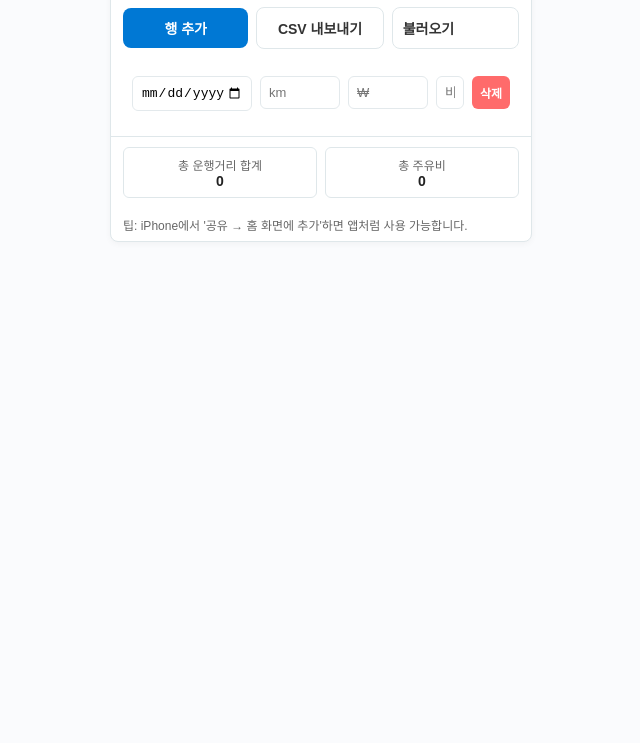
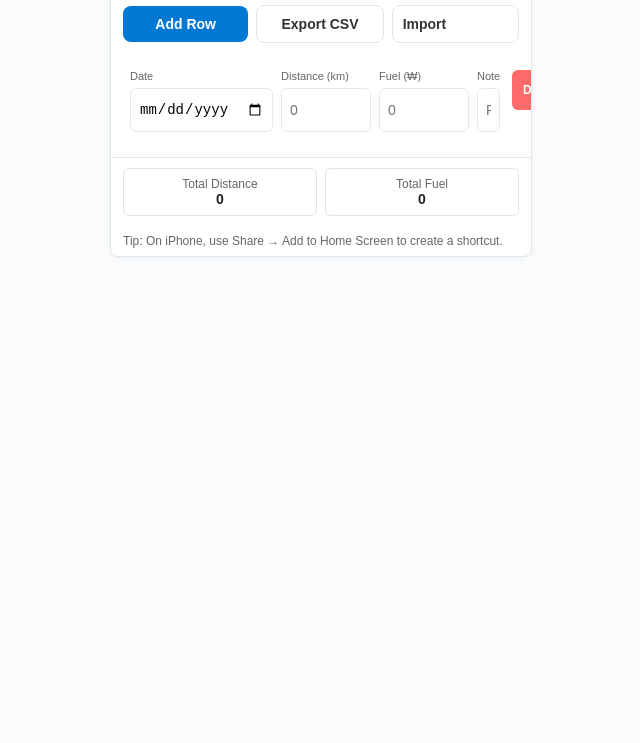
Before and after one commit to coodol2-git/car_log, a plain HTML site: page index.html in a window 1280 px wide. Shown: the part 69-812 px from the top of the page, without its empty margins (319-959 px from the left). Drawn offline with Linux system fonts and the light colour scheme.

Commit message:
Update index.html

```diff
--- a/index.html
+++ b/index.html
@@ -3,70 +3,106 @@
 <head>
 <meta charset="utf-8" />
 <meta name="viewport" content="width=device-width,initial-scale=1,maximum-scale=1" />
-<title>차량일지(단순·날짜통합)</title>
+<title>차량일지(모바일 · 정렬된 칸간격)</title>
 <style>
-  :root{--yellow:#ffd700;--muted:#f4f6f7;--border:#dfe7ea;}
+  :root{
+    --yellow:#ffd700;
+    --muted:#f4f6f7;
+    --border:#dfe7ea;
+    --touch:44px; /* 터치 높이 최소 권장 */
+  }
   html,body{height:100%;margin:0;font-family:"Apple SD Gothic Neo","Malgun Gothic","Noto Sans KR",sans-serif;background:#fafbfd;color:#222}
-  .wrap{max-width:420px;margin:12px auto;background:#fff;border:1px solid var(--border);border-radius:8px;overflow:hidden;box-shadow:0 2px 6px rgba(0,0,0,0.04)}
-  header{background:var(--yellow);padding:12px 16px;border-bottom:3px solid #e6c200}
+  .wrap{width:100%;max-width:420px;margin:10px auto;background:#fff;border:1px solid var(--border);border-radius:8px;overflow:hidden;box-shadow:0 2px 6px rgba(0,0,0,0.04)}
+  header{background:var(--yellow);padding:12px 14px;border-bottom:3px solid #e6c200}
   header h1{margin:0;font-size:18px;text-align:center;font-weight:700}
   .controls{display:flex;gap:8px;padding:10px 12px;align-items:center;flex-wrap:wrap}
   .controls .btn{flex:1;padding:10px;border-radius:8px;border:0;font-weight:700;font-size:14px;cursor:pointer}
   .btn.primary{background:#0078d4;color:white}
   .btn.ghost{background:white;border:1px solid var(--border);color:#333}
-  .list{padding:8px 12px;max-height:62vh;overflow:auto}
-  .row{display:flex;gap:8px;align-items:flex-start;padding:8px;margin-bottom:8px;border-radius:8px;background:linear-gradient(#fff,#fff);border:1px solid transparent}
-  .row:nth-child(even){background:var(--muted)}
-  .col{font-size:13px;display:flex;flex-direction:column;gap:6px}
-  .col.date{width:120px}
-  .col.number{width:80px}
-  input[type="date"], input[type="number"], input[type="text"] {width:100%;box-sizing:border-box;padding:8px;border:1px solid #e3e9ec;border-radius:6px;font-size:13px}
-  .note{flex:1}
-  .actions{display:flex;flex-direction:column;gap:6px}
+
+  /* 리스트 영역(스크롤) */
+  .list{padding:8px 10px;max-height:62vh;overflow:auto}
+
+  /* 행 레이아웃: CSS Grid로 고정 칸폭 할당 */
+  .row{
+    display:grid;
+    grid-template-columns: 1fr 90px 90px 1.2fr 48px;
+    gap:8px;
+    align-items:start;
+    padding:8px;
+    margin-bottom:8px;
+    border-radius:8px;
+    background:linear-gradient(#fff,#fff);
+    border:1px solid transparent;
+  }
+  /* 짝수행 배경 */
+  .row:nth-child(even){ background:var(--muted); }
+
+  /* 각 칸 내부 정렬 */
+  .col{font-size:13px; display:flex; flex-direction:column; gap:6px;}
+  .col label{font-size:11px;color:#666}
+  input[type="date"], input[type="number"], input[type="text"] {
+    width:100%;
+    box-sizing:border-box;
+    padding:8px;
+    border:1px solid #e3e9ec;
+    border-radius:6px;
+    font-size:14px;
+    min-height:var(--touch);
+  }
+
+  /* 삭제 버튼 칸(마지막) 중앙 정렬 */
+  .col.actions{display:flex;align-items:center;justify-content:center;padding:0;margin:0}
   .smallbtn{padding:8px;border-radius:6px;border:0;font-weight:700;font-size:12px;cursor:pointer}
-  .smallbtn.danger{background:#ff6b6b;color:#fff}
+  .smallbtn.danger{background:#ff6b6b;color:#fff;width:40px;height:40px;border-radius:6px}
+
+  /* 반응형: 화면 매우 좁을 때 그리드 비율 재조정 */
+  @media (max-width:360px){
+    .row{ grid-template-columns: 1fr 76px 76px 1fr 44px; gap:6px; }
+    input[type="date"], input[type="number"], input[type="text"]{ padding:7px; font-size:13px; }
+  }
+
+  /* 합계영역 */
   .summary{padding:10px 12px;border-top:1px solid var(--border);display:flex;gap:8px;align-items:center}
   .summary .info{flex:1;background:#fff;border:1px solid var(--border);padding:8px;border-radius:6px;text-align:center}
   .summary .info p{margin:0;font-weight:700;font-size:14px}
   .note-bottom{font-size:12px;color:#666;padding:8px 12px}
   button,input,select{touch-action:manipulation}
-  @media (max-width:380px){
-    .col.date{width:110px}
-    .col.number{width:70px}
-  }
 </style>
 </head>
 <body>
-<div class="wrap" role="application" aria-label="차량일지 단순형">
-  <header><h1>차량일지 (단순형)</h1></header>
+<div class="wrap" role="application" aria-label="차량일지">
+  <header><h1>차량일지 (모바일)</h1></header>
 
   <div class="controls">
-    <button id="addBtn" class="btn primary">행 추가</button>
-    <button id="exportBtn" class="btn ghost">CSV 내보내기</button>
+    <button id="addBtn" class="btn primary">Add Row</button>
+    <button id="exportBtn" class="btn ghost">Export CSV</button>
     <label class="btn ghost" style="display:inline-flex;align-items:center;gap:8px;cursor:pointer">
-      불러오기<input id="importFile" type="file" accept=".csv,text/csv" style="display:none">
+      Import<input id="importFile" type="file" accept=".csv,text/csv" style="display:none">
     </label>
   </div>
 
-  <div class="list" id="list"></div>
+  <div class="list" id="list">
+    <!-- rows injected here -->
+  </div>
 
   <div class="summary">
     <div class="info">
-      <div style="font-size:12px;color:#666">총 운행거리 합계</div>
+      <div style="font-size:12px;color:#666">Total Distance</div>
       <p id="sumDistance">0</p>
     </div>
     <div class="info">
-      <div style="font-size:12px;color:#666">총 주유비</div>
+      <div style="font-size:12px;color:#666">Total Fuel</div>
       <p id="sumFuel">0</p>
     </div>
   </div>
 
-  <div class="note-bottom">팁: iPhone에서 '공유 → 홈 화면에 추가'하면 앱처럼 사용 가능합니다.</div>
+  <div class="note-bottom">Tip: On iPhone, use Share → Add to Home Screen to create a shortcut.</div>
 </div>
 
 <script>
-/* 설정 */
-const STORAGE_KEY = 'mobile_carlog_simple_v1';
+/* 저장 키 및 만료 */
+const STORAGE_KEY = 'mobile_carlog_grid_v1';
 const EXPIRE_DAYS = 365;
 
 /* DOM */
@@ -77,9 +113,9 @@
 const sumDistanceEl = document.getElementById('sumDistance');
 const sumFuelEl = document.getElementById('sumFuel');
 
-/* 유틸 */
+/* 유틸: 로컬 저장(만료 포함) */
 function saveAll(items){
-  const payload = {savedAt: Date.now(),items};
+  const payload = { savedAt: Date.now(), items };
   localStorage.setItem(STORAGE_KEY, JSON.stringify(payload));
 }
 function loadAll(){
@@ -94,61 +130,64 @@
 }
 function numberWithCommas(x){ return String(x).replace(/\B(?=(\d{3})+(?!\d))/g, ","); }
 
-/* 행 생성 (data optional) */
+/* 행 생성: Grid 열 순서 = [Date | Distance | Fuel | Note | Action] */
 function createRow(data){
-  const container = document.createElement('div');
-  container.className = 'row';
+  const row = document.createElement('div');
+  row.className = 'row';
 
-  // 날짜 (single cell: date)
-  const dateCol = document.createElement('div'); dateCol.className='col date';
-  const dateInput = document.createElement('input'); dateInput.type='date';
-  dateCol.appendChild(dateInput);
+  // Date
+  const colDate = document.createElement('div'); colDate.className = 'col';
+  const lblDate = document.createElement('label'); lblDate.textContent = 'Date';
+  const dateIn = document.createElement('input'); dateIn.type = 'date';
+  colDate.appendChild(lblDate); colDate.appendChild(dateIn);
 
-  // 운행거리
-  const distanceCol = document.createElement('div'); distanceCol.className='col number';
-  const distance = document.createElement('input'); distance.type='number'; distance.placeholder='km';
-  distanceCol.appendChild(distance);
+  // Distance
+  const colDist = document.createElement('div'); colDist.className = 'col';
+  const lblDist = document.createElement('label'); lblDist.textContent = 'Distance (km)';
+  const distIn = document.createElement('input'); distIn.type = 'number'; distIn.placeholder='0';
+  colDist.appendChild(lblDist); colDist.appendChild(distIn);
 
-  // 주유비
-  const fuelCol = document.createElement('div'); fuelCol.className='col number';
-  const fuel = document.createElement('input'); fuel.type='number'; fuel.placeholder='₩';
-  fuelCol.appendChild(fuel);
+  // Fuel
+  const colFuel = document.createElement('div'); colFuel.className = 'col';
+  const lblFuel = document.createElement('label'); lblFuel.textContent = 'Fuel (₩)';
+  const fuelIn = document.createElement('input'); fuelIn.type = 'number'; fuelIn.placeholder='0';
+  colFuel.appendChild(lblFuel); colFuel.appendChild(fuelIn);
 
-  // 비고
-  const noteCol = document.createElement('div'); noteCol.className='col note';
-  const note = document.createElement('input'); note.type='text'; note.placeholder='비고';
-  noteCol.appendChild(note);
+  // Note
+  const colNote = document.createElement('div'); colNote.className = 'col';
+  const lblNote = document.createElement('label'); lblNote.textContent = 'Note';
+  const noteIn = document.createElement('input'); noteIn.type = 'text'; noteIn.placeholder='Remark';
+  colNote.appendChild(lblNote); colNote.appendChild(noteIn);
 
-  // 액션 (삭제)
-  const actions = document.createElement('div'); actions.className='actions';
-  const delBtn = document.createElement('button'); delBtn.className='smallbtn danger'; delBtn.textContent='삭제';
-  actions.appendChild(delBtn);
+  // Action
+  const colAct = document.createElement('div'); colAct.className = 'col actions';
+  const delBtn = document.createElement('button'); delBtn.className='smallbtn danger'; delBtn.title='Delete';
+  delBtn.textContent = 'Del';
+  colAct.appendChild(delBtn);
 
-  container.appendChild(dateCol);
-  container.appendChild(distanceCol);
-  container.appendChild(fuelCol);
-  container.appendChild(noteCol);
-  container.appendChild(actions);
-
-  // 초기값
+  // 초기값 적용
   if(data){
-    if(data.date) dateInput.value = data.date;
-    distance.value = data.distance||'';
-    fuel.value = data.fuel||'';
-    note.value = data.note||'';
+    if(data.date) dateIn.value = data.date;
+    distIn.value = data.distance || '';
+    fuelIn.value = data.fuel || '';
+    noteIn.value = data.note || '';
   }
 
-  // 이벤트: 변경 시 저장 및 합계 갱신
-  [dateInput,distance,fuel,note].forEach(el => {
-    el.addEventListener('input', ()=>{ persist(); updateSummary(); });
-  });
+  // 변경 이벤트: 저장 및 합계 갱신
+  [dateIn, distIn, fuelIn, noteIn].forEach(el => el.addEventListener('input', ()=>{ persist(); updateSummary(); }));
 
-  delBtn.addEventListener('click', ()=>{ container.remove(); persist(); updateSummary(); });
+  delBtn.addEventListener('click', ()=>{ row.remove(); persist(); updateSummary(); });
 
-  return container;
+  row.appendChild(colDate);
+  row.appendChild(colDist);
+  row.appendChild(colFuel);
+  row.appendChild(colNote);
+  row.appendChild(colAct);
+
+  return row;
 }
 
-/* 렌더 */
+/* 렌더링 및 저장/합계 로직 */
 function renderAll(){
   listEl.innerHTML = '';
   const items = loadAll();
@@ -159,8 +198,6 @@
   }
   updateSummary();
 }
-
-/* 저장 */
 function persist(){
   const rows = Array.from(listEl.querySelectorAll('.row'));
   const items = rows.map(r=>{
@@ -169,12 +206,10 @@
     const dist = nums[0] ? nums[0].value : '';
     const fuel = nums[1] ? nums[1].value : '';
     const note = r.querySelector('input[type="text"]').value || '';
-    return {date, distance: dist, fuel: fuel, note};
+    return { date, distance: dist, fuel: fuel, note };
   });
   saveAll(items);
 }
-
-/* 합계 */
 function updateSummary(){
   const rows = Array.from(listEl.querySelectorAll('.row'));
   let totalDist = 0, totalFuel = 0;
@@ -189,10 +224,10 @@
   sumFuelEl.textContent = numberWithCommas(totalFuel);
 }
 
-/* CSV export (English headers + BOM for Excel) */
+/* CSV export (English headers + BOM) */
 function exportCSV(){
   const rows = Array.from(listEl.querySelectorAll('.row'));
-  const header = ['Date','Distance','Fuel','Note']; // English headers
+  const header = ['Date','Distance','Fuel','Note'];
   const lines = [header.join(',')];
   rows.forEach(r=>{
     const date = (r.querySelector('input[type="date"]').value || '');
@@ -204,33 +239,29 @@
     lines.push([esc(date),esc(dist),esc(fuel),esc(note)].join(','));
   });
   const csvContent = lines.join('\r\n');
-  const bom = '\uFEFF'; // UTF-8 BOM to help Excel recognize UTF-8
+  const bom = '\uFEFF';
   const blob = new Blob([bom + csvContent], {type:'text/csv;charset=utf-8;'});
   const url = URL.createObjectURL(blob);
   const a = document.createElement('a');
-  a.href = url; a.download = `carlog_simple_${new Date().toISOString().slice(0,10)}.csv`; a.click();
+  a.href = url; a.download = `carlog_grid_${new Date().toISOString().slice(0,10)}.csv`; a.click();
   URL.revokeObjectURL(url);
 }
 
-/* CSV import (교체 모드) */
+/* CSV import (simple parser & replace mode) */
 function parseCSV(text){
   const rows = text.split(/\r\n|\n/).filter(r=>r.trim());
   if(rows.length <= 1) return [];
   const data = [];
   for(let i=1;i<rows.length;i++){
     const line = rows[i];
-    const cols = [];
-    let cur='', inQ=false;
+    const cols = []; let cur='', inQ=false;
     for(let j=0;j<line.length;j++){
       const ch = line[j];
-      if(ch === '"' ){
-        if(inQ && line[j+1]==='"'){ cur+='"'; j++; }
-        else inQ = !inQ;
-      } else if(ch === ',' && !inQ){ cols.push(cur); cur=''; }
+      if(ch === '"' ){ if(inQ && line[j+1]==='"'){ cur+='"'; j++; } else inQ = !inQ; }
+      else if(ch === ',' && !inQ){ cols.push(cur); cur=''; }
       else cur += ch;
     }
     cols.push(cur);
-    // expecting: date, distance, fuel, note
     data.push({ date: cols[0]||'', distance: cols[1]||'', fuel: cols[2]||'', note: cols[3]||'' });
   }
   return data;
@@ -242,15 +273,15 @@
 importFile.addEventListener('change', (e)=>{
   const f = e.target.files[0]; if(!f) return;
   const reader = new FileReader();
-  reader.onload = (ev)=>{ const parsed = parseCSV(ev.target.result); if(parsed.length===0){ alert('불러올 데이터가 없습니다.'); return; }
+  reader.onload = (ev)=>{ const parsed = parseCSV(ev.target.result); if(parsed.length===0){ alert('No data to import'); return; }
     listEl.innerHTML=''; parsed.forEach(d=>listEl.appendChild(createRow(d))); persist(); updateSummary();
   };
   reader.readAsText(f,'utf-8'); e.target.value='';
 });
 
-/* 초기 */
+/* 초기 렌더 */
 renderAll();
-/* autosave */
+/* autosave every 5s */
 setInterval(()=>{ persist(); }, 5000);
 </script>
 </body>
```
